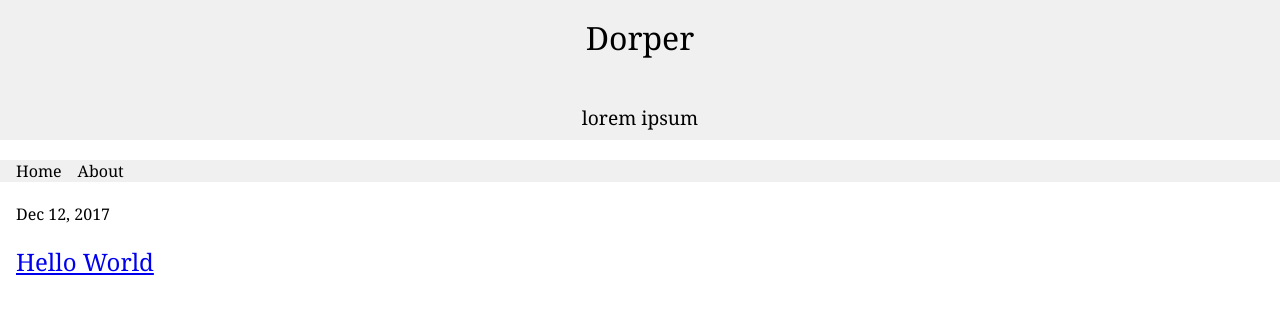
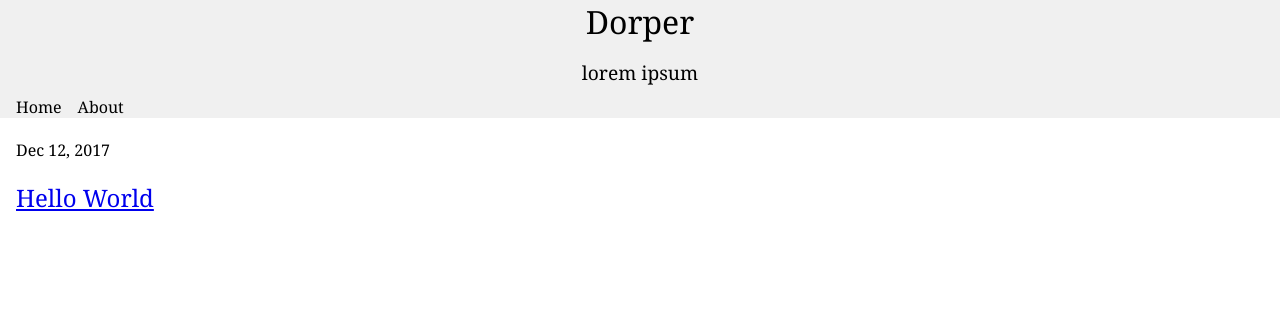
Before and after one commit to dorpga/dorpga.github.io, a Jekyll site: the page built from index.html, in a window 1280 px wide. Shown: the top 314 px of the page. Built offline with Jekyll 4.4.1, drawn with Linux system fonts in a browser that asks for light colours.

Commit message:
Update master.sass

```diff
--- a/css/master.sass
+++ b/css/master.sass
@@ -20,10 +20,11 @@ u
 header
   text-align: center
   p
-    padding: 0.5em 0 0.5em 0
+    padding: 0 0 0.5em 0
     font-size: 1.2em
+    margin: 0
   h1
-    padding: 0.5em 0 0.5em 0
+    padding: 0 0 0.5em 0
     margin: 0
 
 nav
```
